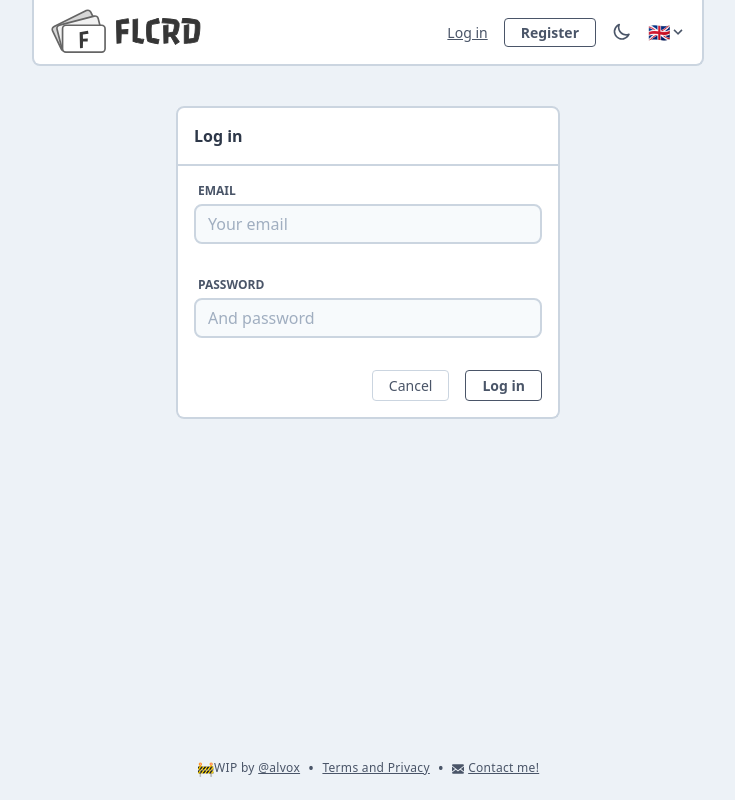
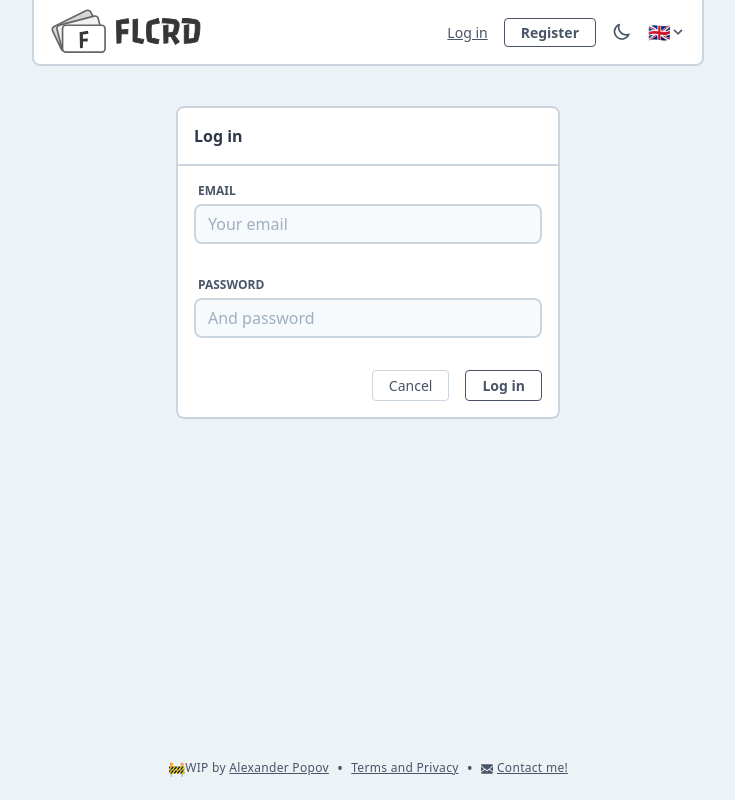
Before and after one commit to alvox/flcrd-client-web, a Vue app: page /login in a window 1280 px wide. Shown: the whole page, without its empty margins (272-1007 px from the left). Built offline with nearby package versions, Linux system fonts and the light colour scheme.

Commit message:
Update footer info.

```diff
--- a/src/components/Footer.vue
+++ b/src/components/Footer.vue
@@ -3,7 +3,7 @@
         <div class="md:flex items-center mt-10 mb-5 text-copy-secondary text-xs font-thin tracking-wide">
             <p class="text-sm">🚧</p>
             <p>
-                WIP by <a class="underline" href="https://github.com/alvox" target="_blank" rel="noopener">@alvox</a>
+                WIP by <a class="underline" href="https://alexanderpopov.me" target="_blank" rel="noopener">Alexander Popov</a>
             </p>
             <p class="md:px-2 text-base">•</p>
             <router-link :to="{name: 'Terms'}">
@@ -11,7 +11,7 @@
             </router-link>
             <p class="px-2 text-base">•</p>
             <p>
-                <a href="mailto:alex@flashcards.rocks">
+                <a href="mailto:alex@alexanderpopov.me">
                     <svg class="inline-block fill-current h-3 w-3" xmlns="http://www.w3.org/2000/svg"
                          viewBox="0 0 20 20">
                         <path d="M18 2a2 2 0 0 1 2 2v12a2 2 0 0 1-2 2H2a2 2 0 0 1-2-2V4c0-1.1.9-2 2-2h16zm-4.37 9.1L20 16v-2l-5.12-3.9L20 6V4l-10 8L0 4v2l5.12 4.1L0 14v2l6.37-4.9L10 14l3.63-2.9z"/>
```
